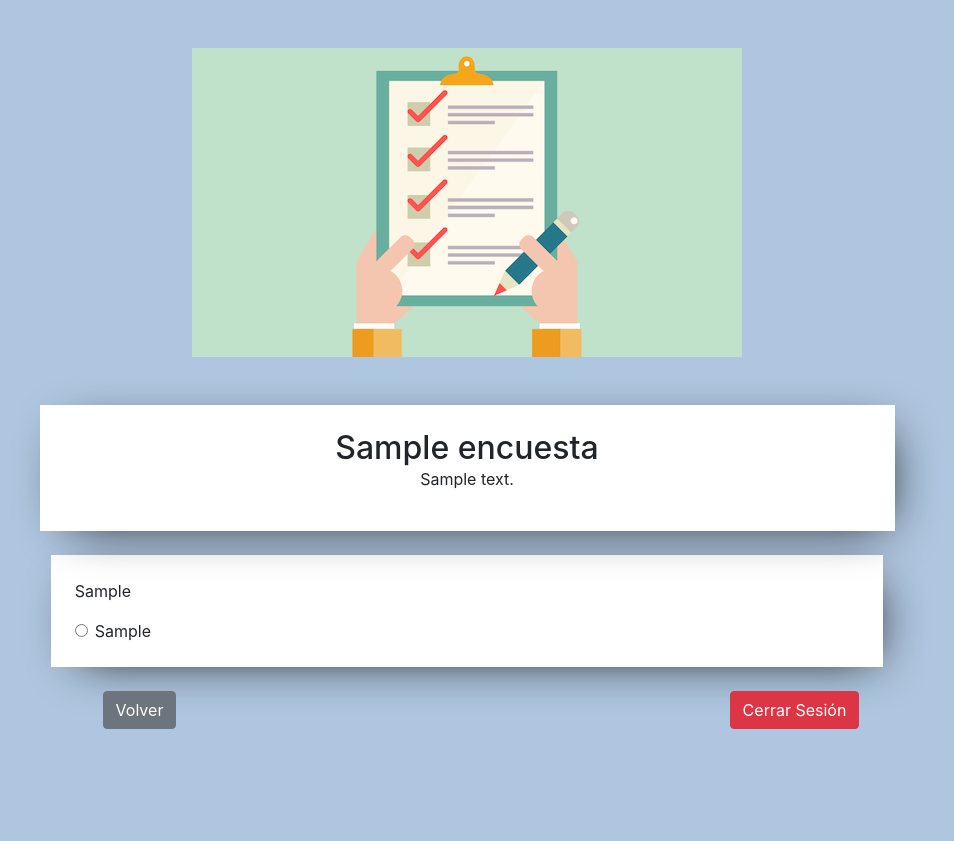
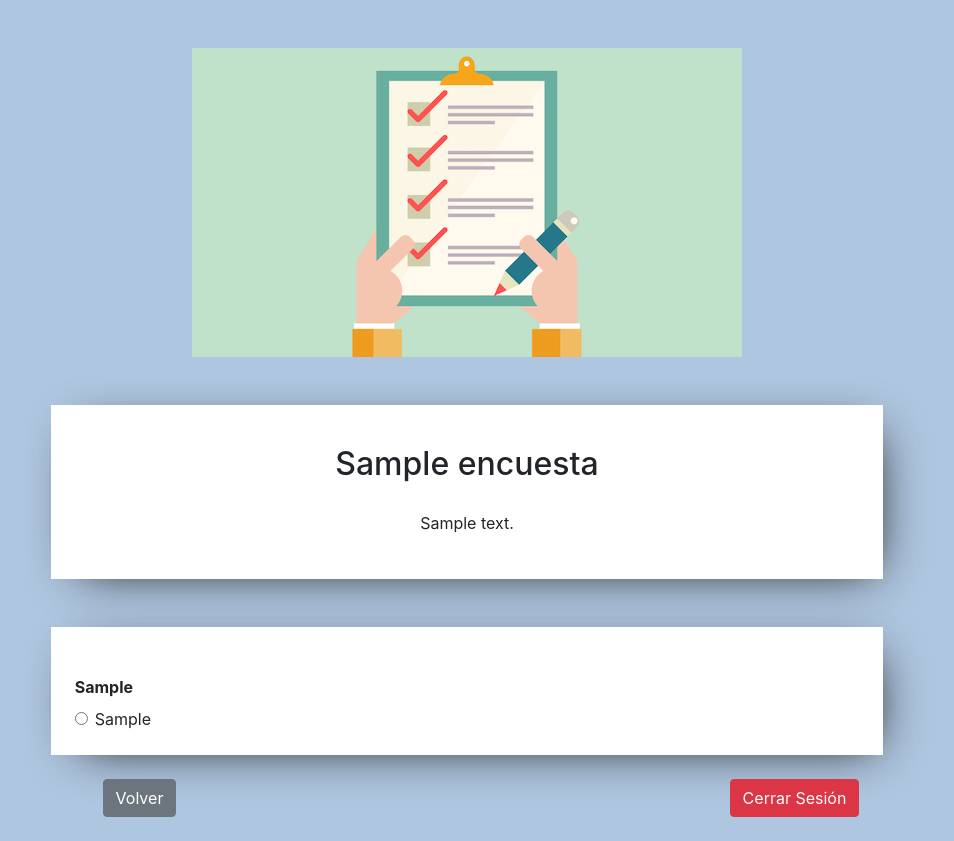
Before and after one commit to Juan-Pablo-Flores/surveys, a PHP site: page /encuesta.php?survey=1 in a window 1280 px wide. Shown: the whole page, without its empty margins (173-1127 px from the left). Before the commit the page ends 729 px from the top, so only its background shows below. Run offline with PHP 8.4, Linux system fonts and the light colour scheme; the visitor is signed in with stand-in values (Sample User, id 1); tables that the repository leaves empty or names only in its code hold one stand-in row (values such as "Sample post").

Commit message:
Fixed ids, style and name for radio buttons

```diff
--- a/encuesta.php
+++ b/encuesta.php
@@ -58,6 +58,7 @@
                 $result = mysqli_query($db, $sql);
 
                 $rows = mysqli_fetch_all($result, MYSQLI_ASSOC);
+                $i = 0;
             }
         }
     ?>
@@ -65,11 +66,11 @@
     <main class="container">
         <?php if (count($rows) > 0) :?>
             <header class="row">
-                <div class="col text-center mb-4 p-0">
+                <div class="col text-center mb-5">
                     <img src="img/encuesta.png" alt="Survey Icon" class="img-fluid my-5">
-                    <div class="box-shadow p-4 bg-white w-75 m-auto">
-                        <h2 class="mb-3 m-auto"><?php echo $survey_name ?></h2>
-                        <p><?php echo $survey_desc ?></p>
+                    <div class="box-shadow p-4 bg-white w-75 m-auto mb-4">
+                        <h2 class="p-3"><?php echo $survey_name ?></h2>
+                        <p class="p-1"><?php echo $survey_desc ?></p>
                     </div>
                 </div>
             </header>
@@ -77,19 +78,21 @@
             <section class="box-shadow bg-white w-75 m-auto">
                 <div class="container p-4">
                     <?php foreach($rows as $row): ?>
-                        <p><?php echo $row['pregunta']?></p>
+                        <p class="mt-4 mb-2 font-weight-bold"><?php echo $row['pregunta']?></p>
 
                         <?php
                             $question_id = $row['id'];
-                            $sql = "SELECT `opcion` FROM `opciones` WHERE id_pregunta = '$question_id'";
+                            $sql = "SELECT `id`,`opcion` FROM `opciones` WHERE id_pregunta = '$question_id'";
                             $result = mysqli_query($db, $sql);
-                            $i = 0;
                         ?>
                         <?php while(($ans =  mysqli_fetch_assoc($result))) : ?>
-                            <?php $id_str = "answer" . $i++; ?>
+                            <?php
+                                $question_id_str = "answer" . $i++;
+                                $option_id = $ans['id'];
+                            ?>
                             <div class="form-check">
-                                <input class="form-check-input" type="radio" name="<?php echo $id_str; ?>" id="<?php echo $id_str; ?>" value="<?php echo $ans['opcion']; ?>" required>
-                                <label class="form-check-label" for="<?php echo $id_str; ?>">
+                                <input class="form-check-input" type="radio" name="<?php echo $option_id; ?>" id="<?php echo $question_id_str; ?>" value="<?php echo $ans['opcion']; ?>" required>
+                                <label class="form-check-label" for="<?php echo $question_id_str; ?>">
                                     <?php echo $ans['opcion']; ?>
                                 </label>
                             </div>
```
